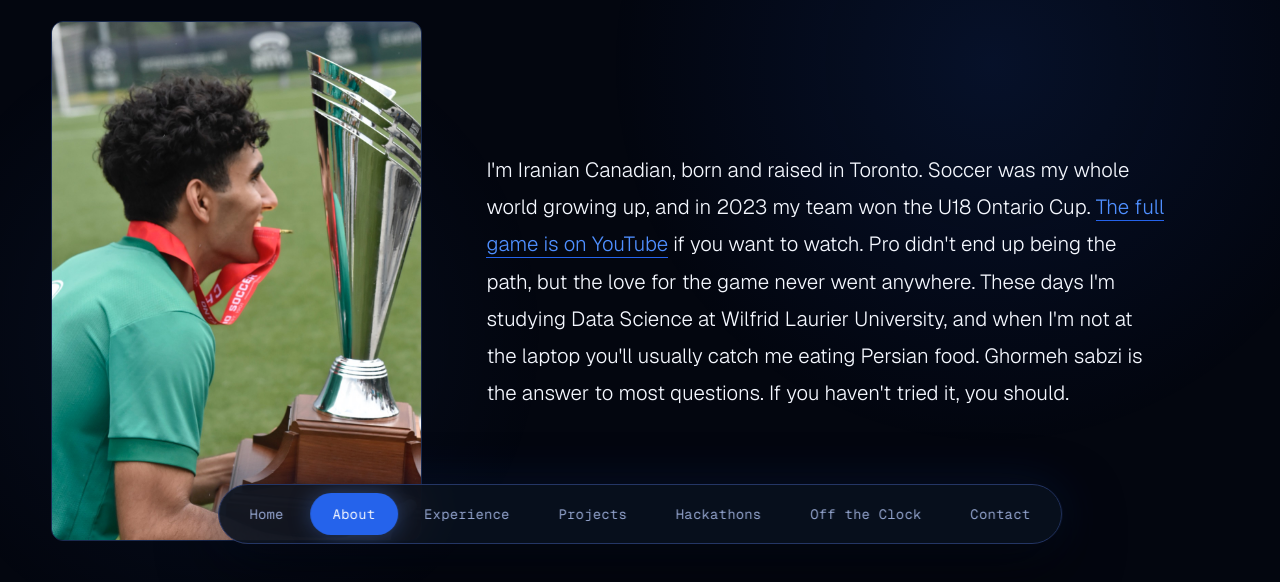
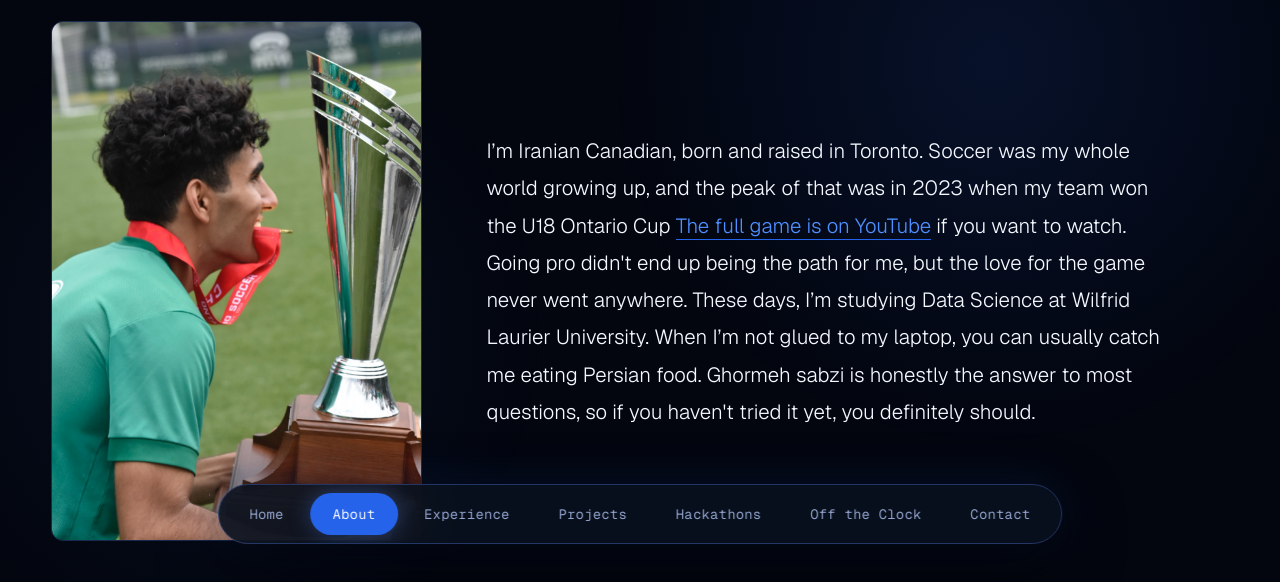
Before and after one commit to shervin31/shervin31.github.io, a plain HTML site: page index.html in a window 1280 px wide. Both pictures are taken after a click on the button "About". Shown: the part 232-814 px from the top of the page. Drawn offline with nearby package versions, Linux system fonts and the light colour scheme.

Commit message:
Update index.html

```diff
--- a/index.html
+++ b/index.html
@@ -411,7 +411,8 @@
         <img src="images/about%20soccer.jpeg" alt="Shervin playing soccer" onerror="this.parentElement.classList.add('empty')" />
       </figure>
       <div class="about-text">
-        <p>I'm Iranian Canadian, born and raised in Toronto. Soccer was my whole world growing up, and in 2023 my team won the U18 Ontario Cup. <a href="https://www.youtube.com/watch?v=MBKWG-mtpjo&t=2190s" target="_blank" rel="noopener" class="ilink">The full game is on YouTube</a> if you want to watch. Pro didn't end up being the path, but the love for the game never went anywhere. These days I'm studying Data Science at Wilfrid Laurier University, and when I'm not at the laptop you'll usually catch me eating Persian food. Ghormeh sabzi is the answer to most questions. If you haven't tried it, you should.</p>
+        <p>I’m Iranian Canadian, born and raised in Toronto. Soccer was my whole world growing up, and the peak of that was in 2023 when my team won the U18 Ontario Cup <a href="https://www.youtube.com/watch?v=MBKWG-mtpjo&t=2190s" target="_blank" rel="noopener" class="ilink">The full game is on YouTube</a> if you want to watch.
+          Going pro didn't end up being the path for me, but the love for the game never went anywhere. These days, I’m studying Data Science at Wilfrid Laurier University. When I’m not glued to my laptop, you can usually catch me eating Persian food. Ghormeh sabzi is honestly the answer to most questions, so if you haven't tried it yet, you definitely should.</p>
       </div>
     </div>
   </section>
```
